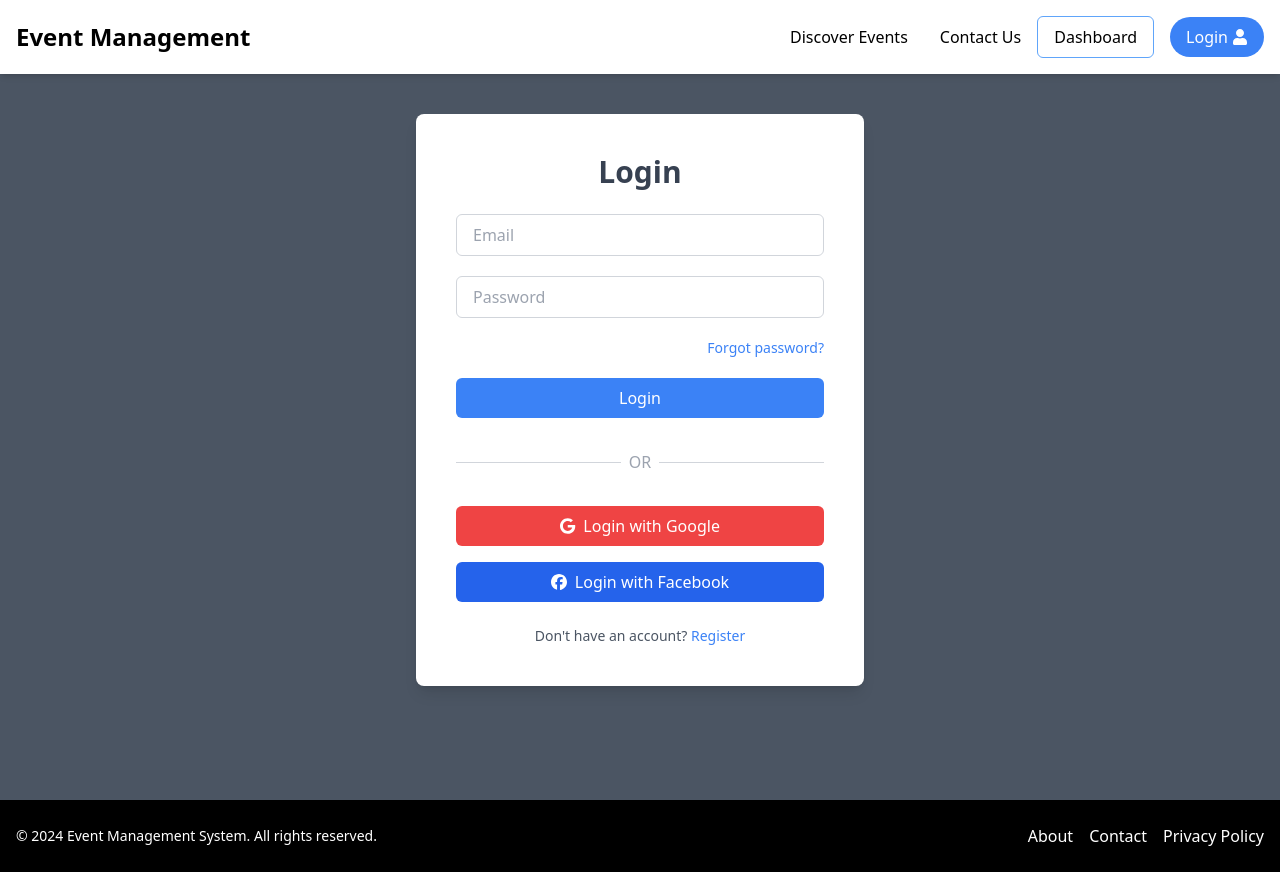
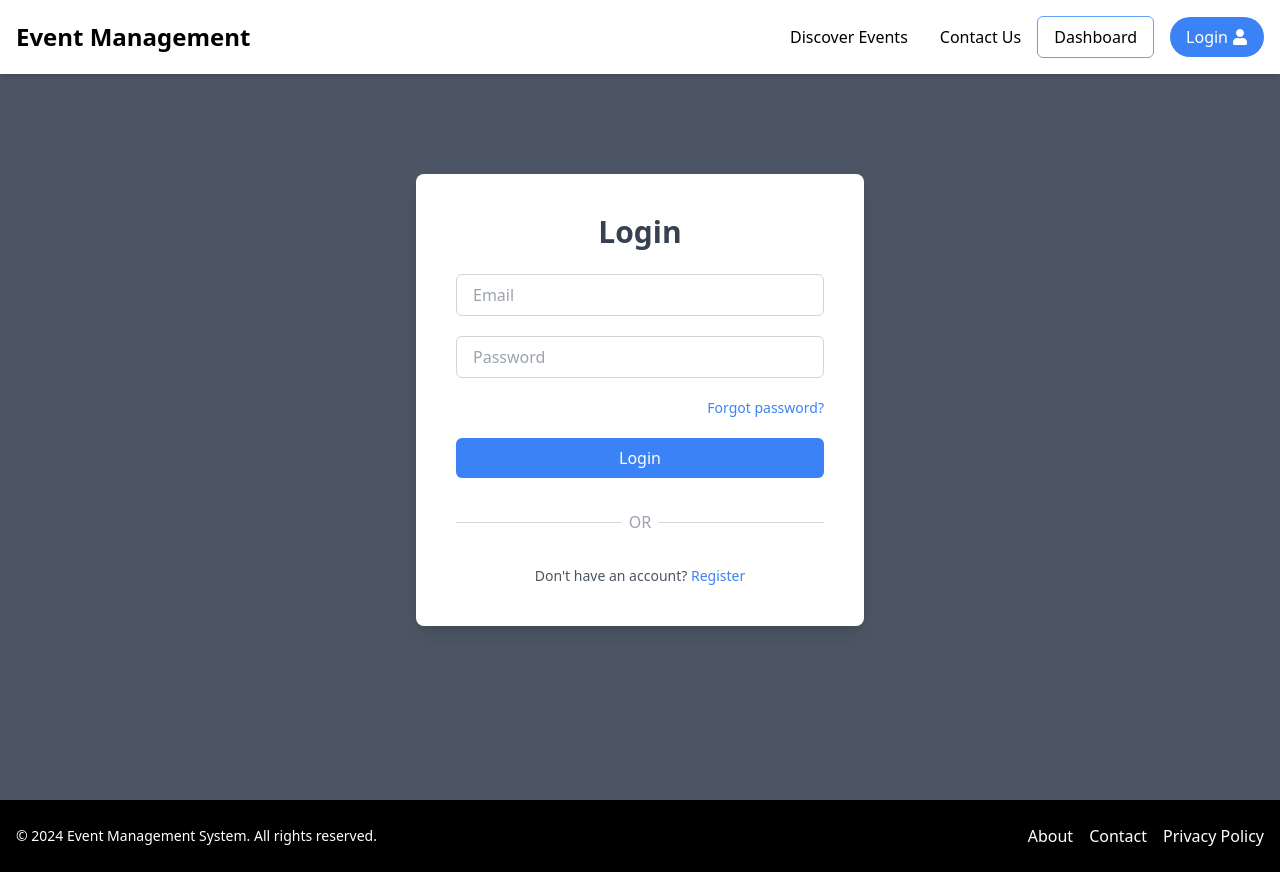
Before and after one commit to Devraj070/Event-management-system, a React (Create React App) app in the folder frontend/: page /login in a window 1280 px wide. Built offline with nearby package versions, Linux system fonts and the light colour scheme.

Commit message:
Update Login.jsx

```diff
--- a/frontend/src/pages/user/Login.jsx
+++ b/frontend/src/pages/user/Login.jsx
@@ -92,7 +92,7 @@ const Login = () => {
                         <span className="p-2 text-gray-400">OR</span>
                         <hr className="w-full border-gray-300" />
                     </div>
-                    <div className="grid grid-cols-1 gap-4 mt-6">
+{/*                     <div className="grid grid-cols-1 gap-4 mt-6">
                         <button onClick={() => toast.error('Admin says: This feature is in progress!! try manual Login')} className="flex items-center justify-center bg-red-500 text-white py-2 rounded-md hover:bg-red-600 focus:outline-none focus:bg-red-600">
                             <FontAwesomeIcon icon={faGoogle} className="mr-2" />
                             Login with Google
@@ -101,7 +101,7 @@ const Login = () => {
                             <FontAwesomeIcon icon={faFacebook} className="mr-2" />
                             Login with Facebook
                         </button>
-                    </div>
+                    </div> */}
                     <div className="text-center mt-6 text-sm text-gray-600">
                         Don't have an account? <a href="/register" className="text-blue-500 hover:underline">Register</a>
                     </div>
```
